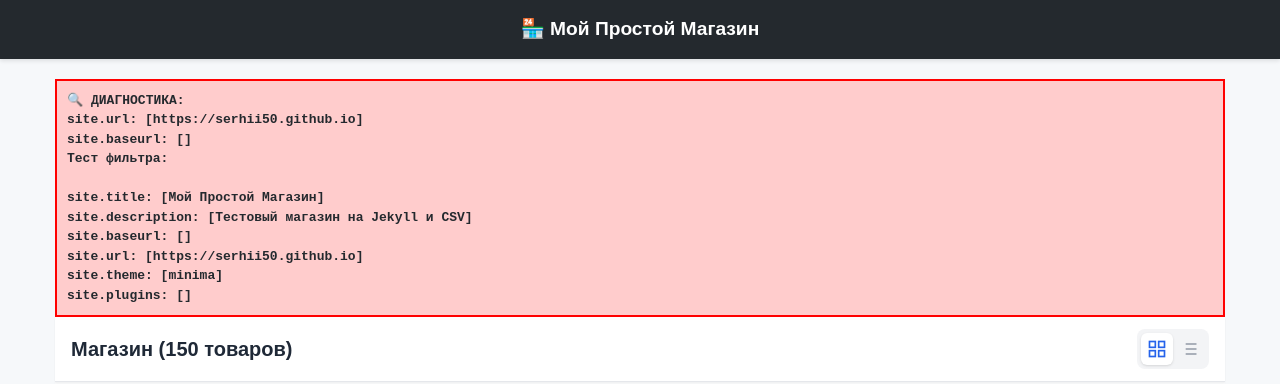
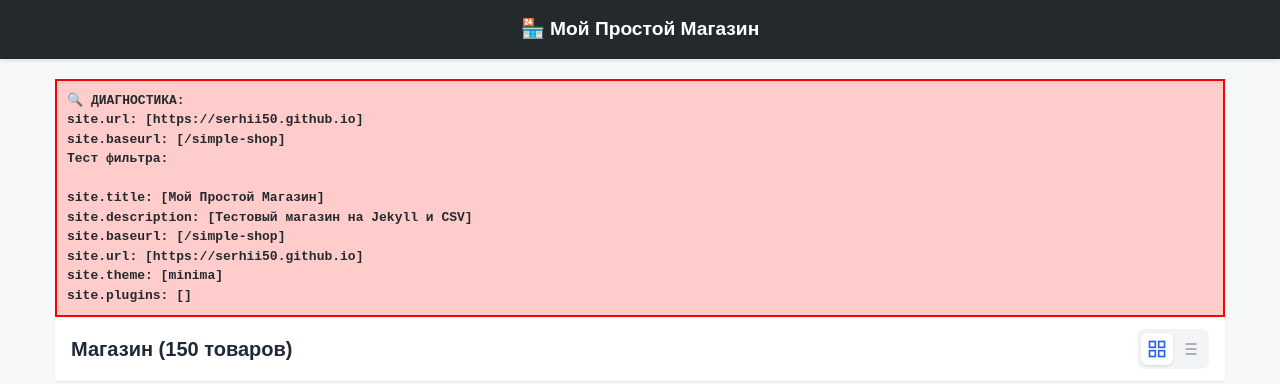
Before and after one commit to serhii50/simple-shop, a Jekyll site: the page built from index.html, in a window 1280 px wide and 900 px high. Shown: the top 384 px of the window. Built offline with Jekyll 4.4.1, drawn with Linux system fonts in a browser that asks for light colours; nearby versions of some CDN libraries.

Commit message:
Add baseurl to Jekyll configuration

```diff
--- a/_config.yml
+++ b/_config.yml
@@ -1,6 +1,7 @@
 title: "Мой Простой Магазин"
 description: "Тестовый магазин на Jekyll и CSV"
 url: "https://serhii50.github.io"
+baseurl: "/simple-shop"
 theme: minima
 
 plugins:
```
